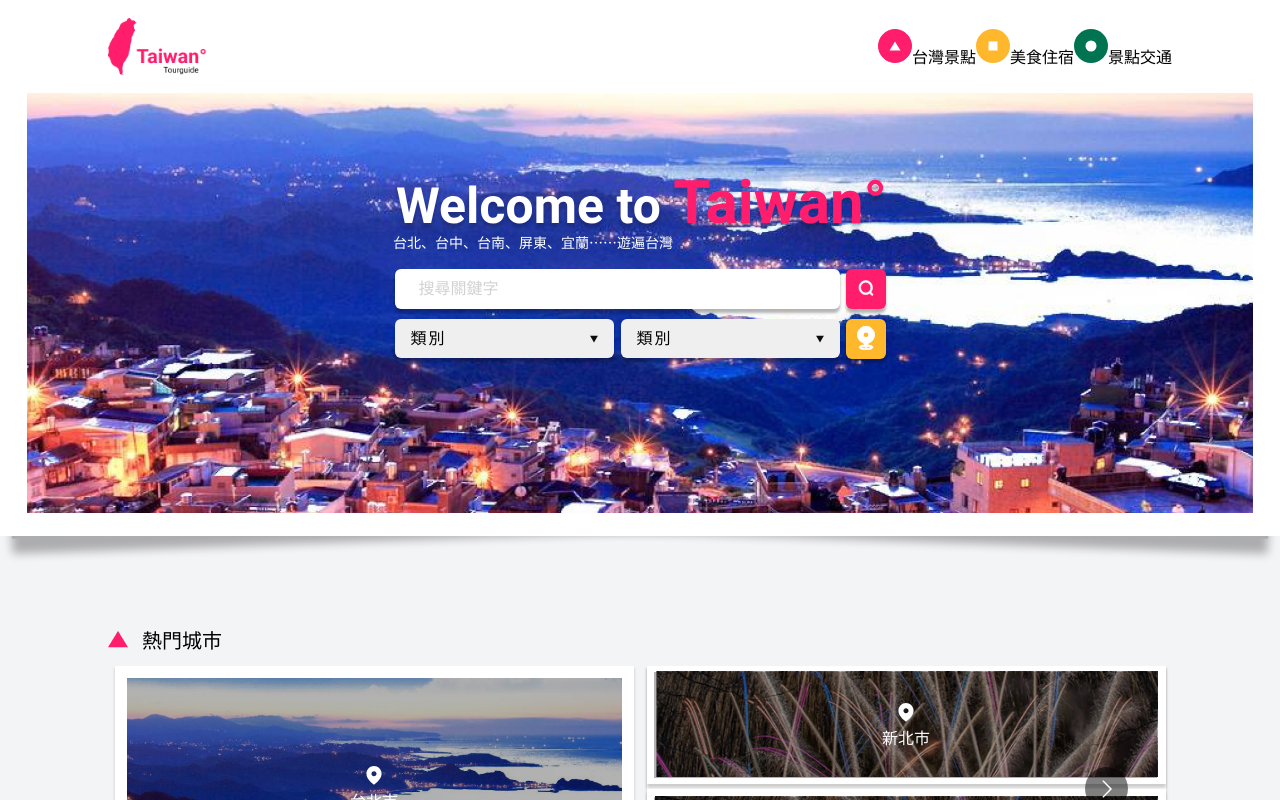
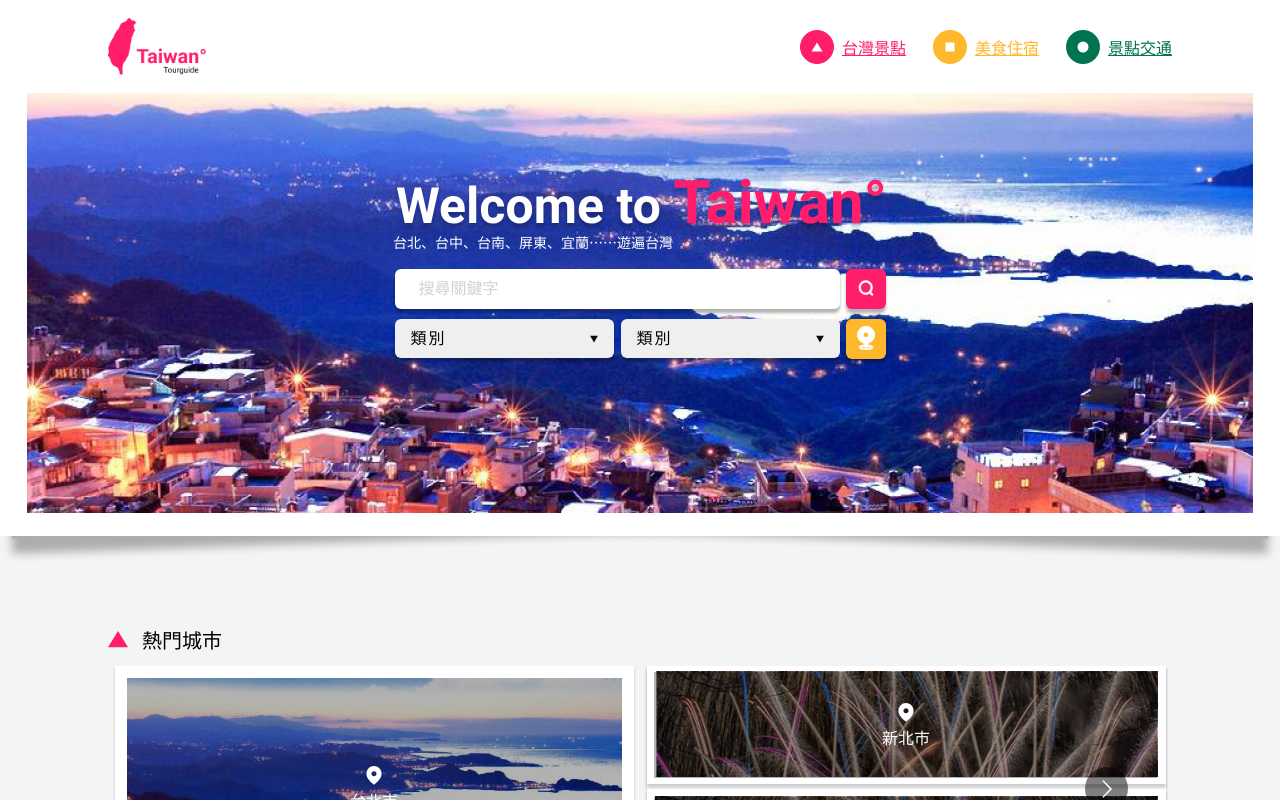
Before and after one commit to RuFrontEnd/Tour-Guide-Of-Taiwan-Attractions.io, a React (Create React App) app: page / in a window 1280 px wide. Shown: the top 800 px of the page. Built offline with nearby package versions, Linux system fonts and the light colour scheme.

Commit message:
fix navBar style

```diff
--- a/src/components/NavBar.js
+++ b/src/components/NavBar.js
@@ -7,7 +7,7 @@ import { ReactComponent as Logo } from "assets/logo.svg";
 import { ReactComponent as Attraction } from "assets/attraction.svg";
 import { ReactComponent as Food } from "assets/food.svg";
 import { ReactComponent as Traffic } from "assets/traffic.svg";
-import { __FFF__ } from "variable/variable";
+import { __FFF__, __FF1D6C__, __FFB72C__, __007350__ } from "variable/variable";
 import Space from "layouts/Space";
 
 const NavBar = (props) => {
@@ -24,30 +24,70 @@ const NavBar = (props) => {
       <Wrap ref={$NavbarContainer}>
         <Logo />
         <Options>
-          <Attraction />
-          台灣景點
-          <Food />
-          美食住宿
-          <Traffic />
-          景點交通
+          <AttractLink>
+            <AttractionIcon />
+            台灣景點
+          </AttractLink>
+          <FoodtLink>
+            <FoodIcon />
+            美食住宿
+          </FoodtLink>
+          <TrafficLink>
+            <TrafficIcon />
+            景點交通
+          </TrafficLink>
         </Options>
       </Wrap>
     </Container>
   );
 };
 
+const TrafficIcon = styled(Traffic)`
+  margin-right: 8px;
+`;
+
+const FoodIcon = styled(Food)`
+  margin-right: 8px;
+`;
+
+const AttractionIcon = styled(Attraction)`
+  margin-right: 8px;
+`;
+
+const TrafficLink = styled.div`
+  display: flex;
+  align-items: center;
+  color: ${__007350__()};
+  margin-left: 27px;
+  text-decoration: underline;
+`;
+
+const FoodtLink = styled.div`
+  display: flex;
+  align-items: center;
+  color: ${__FFB72C__()};
+  margin-left: 27px;
+  text-decoration: underline;
+`;
+
+const AttractLink = styled.div`
+  display: flex;
+  align-items: center;
+  color: ${__FF1D6C__()};
+  text-decoration: underline;
+`;
+
 const Options = styled.div`
-  grid-area: "b";
   align-self: center;
-  justify-self: end;
+  display: flex;
+  align-items: center;
 `;
 
 const Wrap = styled.div`
   background-color: ${__FFF__()};
   padding: 18px 0px;
-  display: grid;
-  grid-template-areas: "a b";
-  grid-template-columns: 1fr 1fr;
+  display: flex;
+  justify-content: space-between;
 `;
 
 const Container = styled(Space)`
--- a/src/pages/Landing.js
+++ b/src/pages/Landing.js
@@ -39,7 +39,7 @@ const Landing = (props) => {
     title: "合歡山國際暗空公園-星空清境跨年活動",
     area: "臺北市 北投區",
   };
-  const hotFoods = {
+  const ScenicSpots = {
     src: cardSmImg_tmp,
     title: "正濱漁港懷舊碼頭",
     area: "基隆市中正區",
@@ -187,7 +187,7 @@ const Landing = (props) => {
       </DetailCard>
       <CardSm
         style={{ width: "206px", height: "auto", margin: "50px 50px" }}
-        info={hotFoods}
+        info={ScenicSpots}
       />
       <Card
         style={{ width: "513px", height: "auto", margin: "50px px" }}
@@ -216,38 +216,38 @@ const Landing = (props) => {
       </Space>
 
       <Space>
-        <Kind title="熱門餐飲">
-          <RectangleTitle />
+        <Kind title="熱門景點">
+          <TriangleTitle />
         </Kind>
-        <HotFoodCards>
-          <HotFoodCardItems>
+        <ScenicSpotCards>
+          <ScenicSpotCardItems>
             <FoodCard />
-          </HotFoodCardItems>
-          <HotFoodCardItems>
+          </ScenicSpotCardItems>
+          <ScenicSpotCardItems>
             <FoodCard />
-          </HotFoodCardItems>
-          <HotFoodCardItems>
+          </ScenicSpotCardItems>
+          <ScenicSpotCardItems>
             <FoodCard />
-          </HotFoodCardItems>
-          <HotFoodCardItems>
+          </ScenicSpotCardItems>
+          <ScenicSpotCardItems>
             <FoodCard />
-          </HotFoodCardItems>
-          <HotFoodCardItems>
+          </ScenicSpotCardItems>
+          <ScenicSpotCardItems>
             <FoodCard />
-          </HotFoodCardItems>
-          <HotFoodCardItems>
+          </ScenicSpotCardItems>
+          <ScenicSpotCardItems>
             <FoodCard />
-          </HotFoodCardItems>
-          <HotFoodCardItems>
+          </ScenicSpotCardItems>
+          <ScenicSpotCardItems>
             <FoodCard />
-          </HotFoodCardItems>
-          <HotFoodCardItems>
+          </ScenicSpotCardItems>
+          <ScenicSpotCardItems>
             <FoodCard />
-          </HotFoodCardItems>
-          <HotFoodCardItems>
+          </ScenicSpotCardItems>
+          <ScenicSpotCardItems>
             <FoodCard />
-          </HotFoodCardItems>
-        </HotFoodCards>
+          </ScenicSpotCardItems>
+        </ScenicSpotCards>
       </Space>
 
       {isShowDetail && (
@@ -298,7 +298,7 @@ const HalfHotCityMask = styled.div`
 
 const FoodCard = styled(CardSm)``;
 
-const HotFoodCardItems = styled.li`
+const ScenicSpotCardItems = styled.li`
   margin: 0px 4.5px 35px 4.5px;
   display: flex;
   justify-content: center;
@@ -312,7 +312,7 @@ const HotFoodCardItems = styled.li`
   }
 `;
 
-const HotFoodCards = styled.div`
+const ScenicSpotCards = styled.div`
   display: grid;
   grid-template-columns: repeat(5, 1fr);
   padding-bottom: 50px;
--- a/src/variable/variable.js
+++ b/src/variable/variable.js
@@ -21,8 +21,7 @@ export const __FFF__ = (opacity) =>
   `${opacity ? `rgba(255, 255, 255, ${opacity})` : "#FFF"}`;
 export const __0D0B0C__ = (opacity) =>
   `${opacity ? `rgba(13, 11, 12, ${opacity})` : "#0D0B0C"}`;
-export const __FF1D6C__ = (opacity) =>
-  `${opacity ? `rgba(255, 29, 108, ${opacity})` : "#FF1D6C"}`;
+export const __FF1D6C__ = getCreateColorMethod([255, 29, 108], "#FF1D6C");
 export const __ACACAC__ = (opacity) =>
   `${opacity ? `rgba(172, 172, 172, ${opacity})` : "#ACACAC"}`;
 export const __007350__ = (opacity) =>
```
